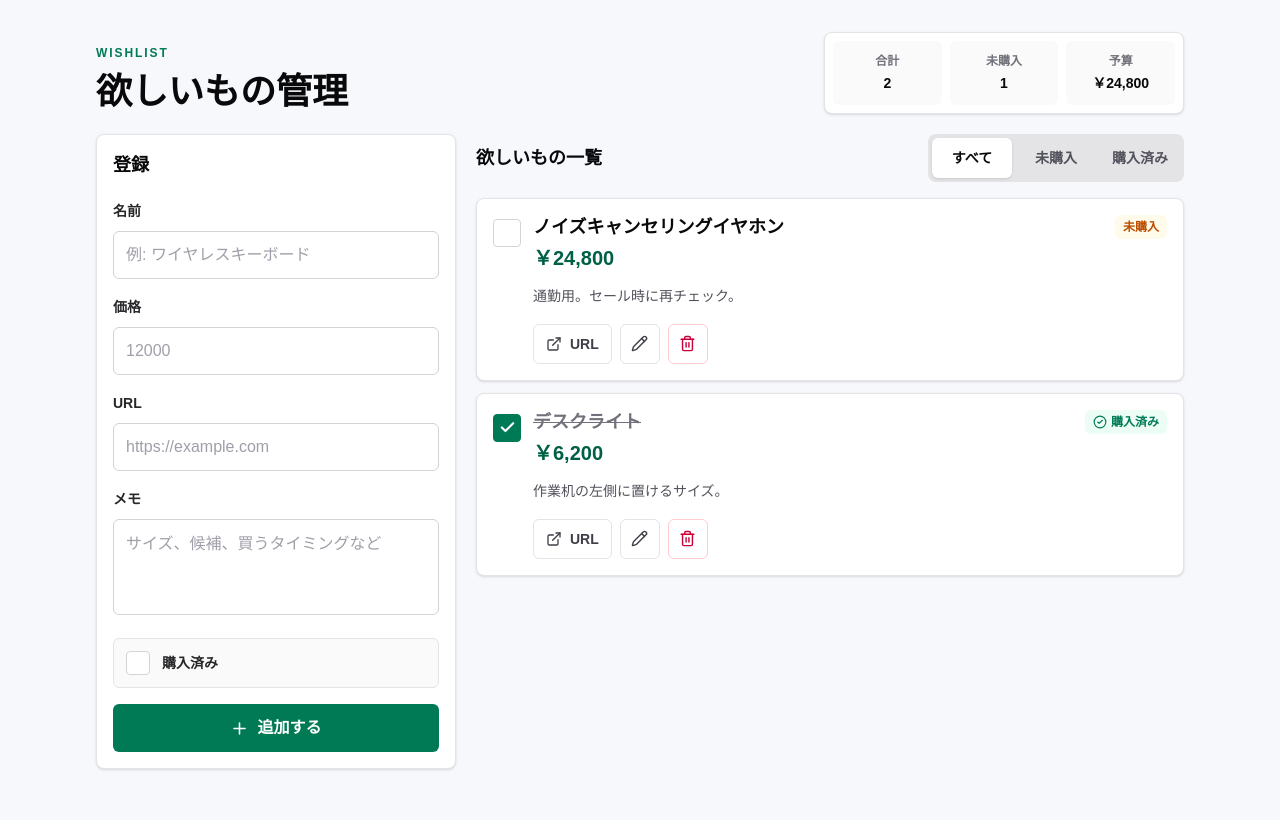
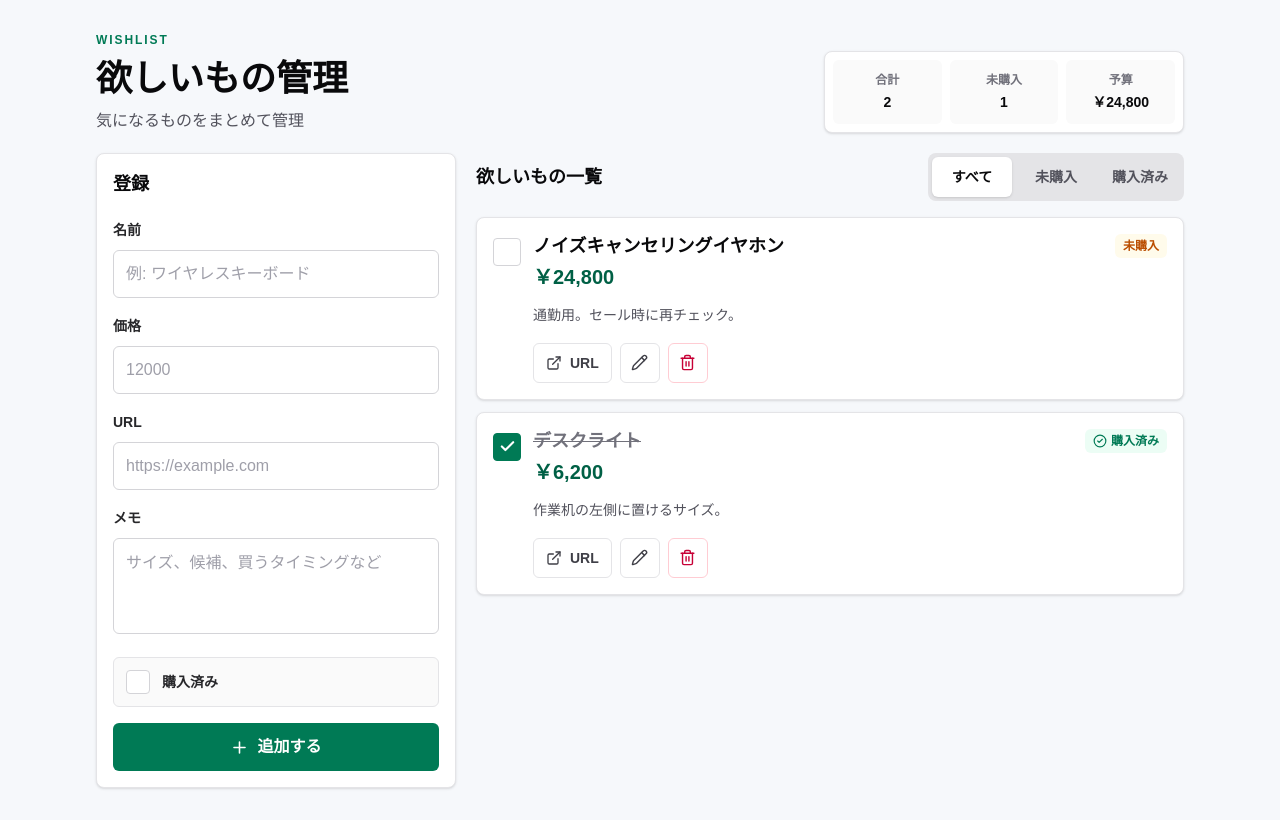
Before and after one commit to sora03pt/wishlist-app, a Next.js app: page / in a window 1280 px wide. Built offline with nearby package versions, Linux system fonts and the light colour scheme.

Commit message:
Add wishlist subtitle

```diff
--- a/app/page.tsx
+++ b/app/page.tsx
@@ -167,6 +167,9 @@ export default function Home() {
             <h1 className="mt-2 text-3xl font-bold leading-tight sm:text-4xl">
               欲しいもの管理
             </h1>
+            <p className="mt-2 text-sm font-medium leading-6 text-zinc-600 sm:text-base">
+              気になるものをまとめて管理
+            </p>
           </div>
 
           <div className="grid grid-cols-3 gap-2 rounded-lg border border-zinc-200 bg-white p-2 shadow-sm sm:w-[360px]">
```
